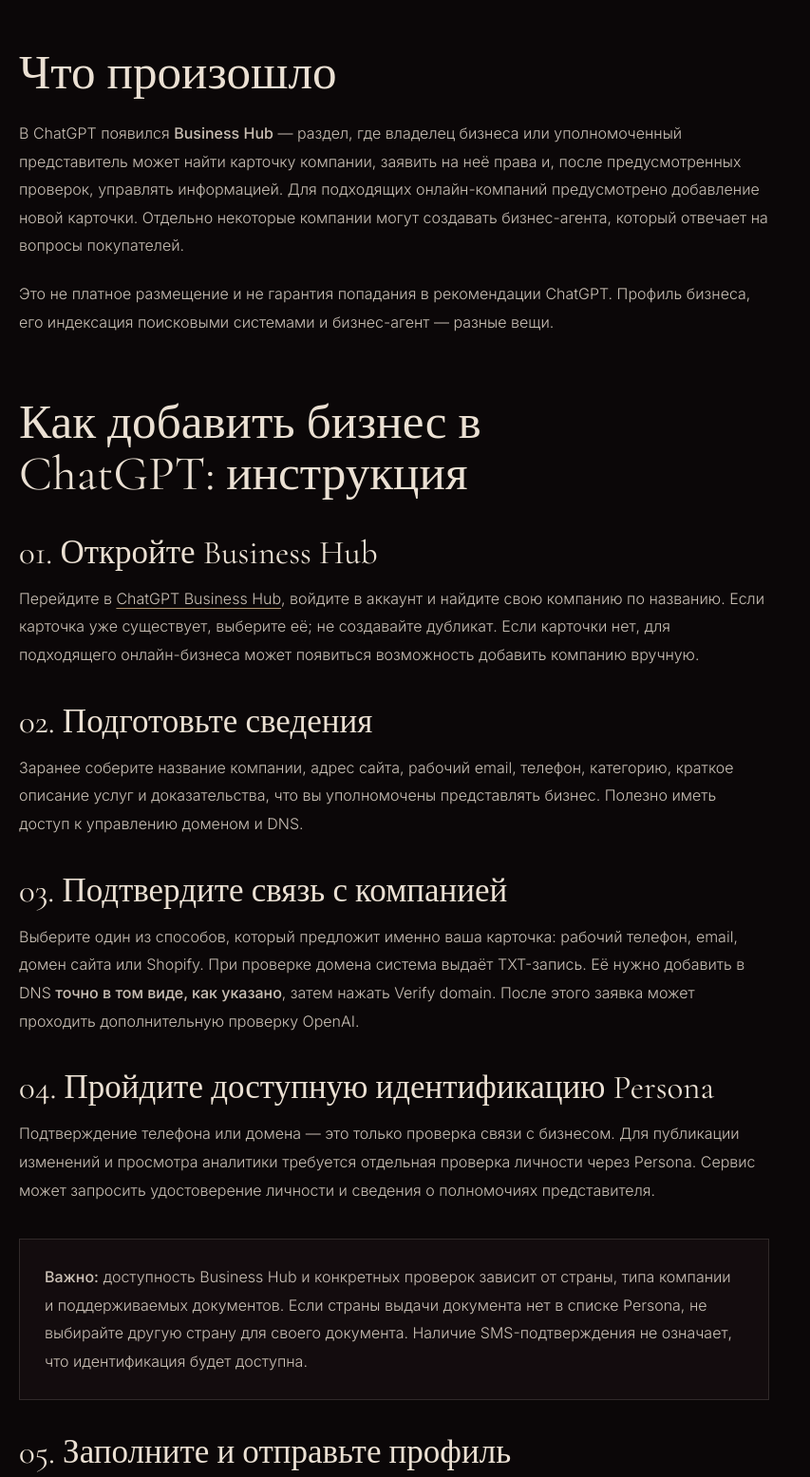
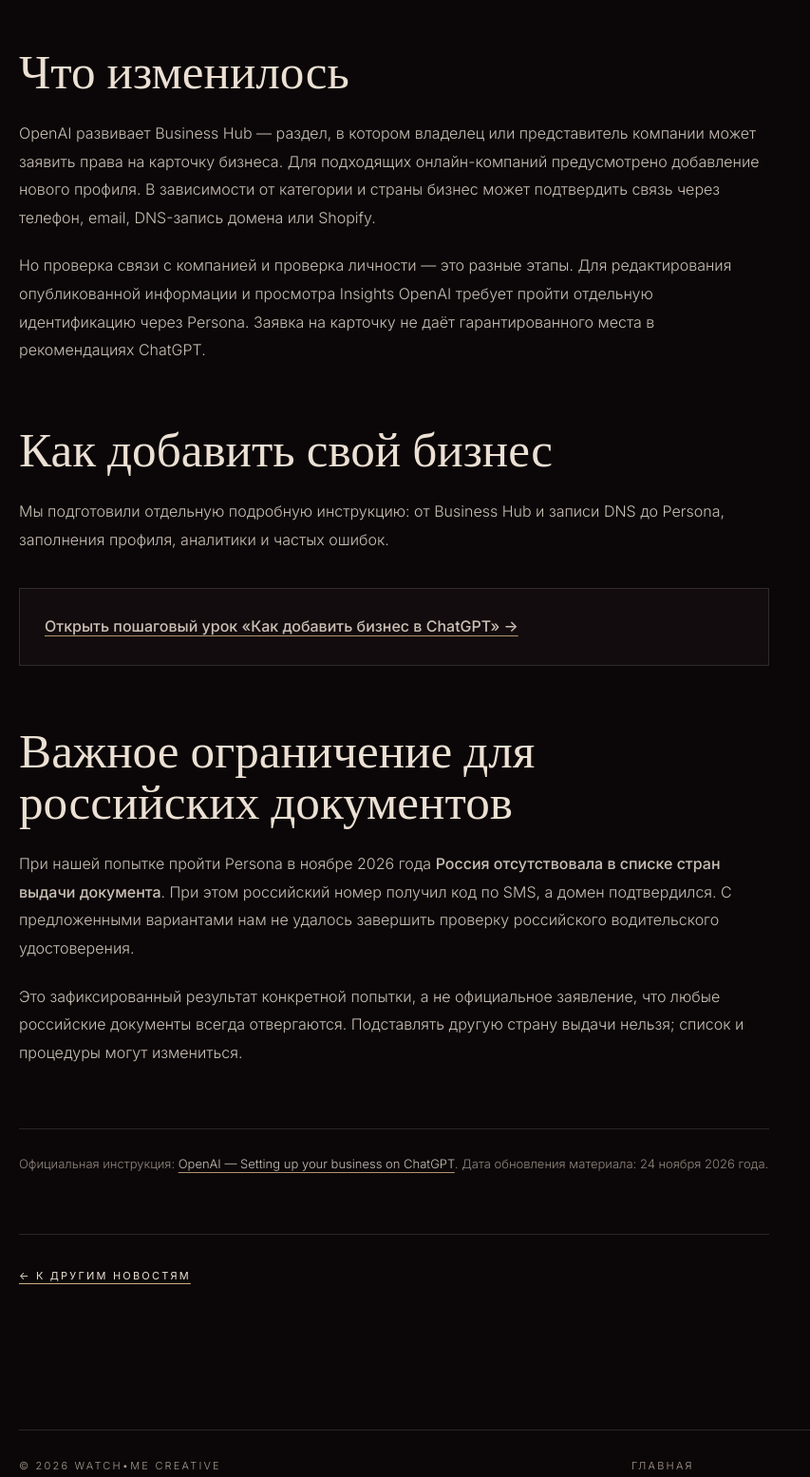
Before and after one commit to lashtafit-hash/lashtafit-hash.github.io, a plain HTML site: page news/business-in-chatgpt/index.html in a window 1280 px wide. Shown: the part 980-2535 px from the top of the page at 95% size, without its empty margins (0-853 px from the left). Drawn offline with nearby package versions, Linux system fonts and the light colour scheme.

Commit message:
Separate Business Hub news from full tutorial; link to detailed guide

```diff
--- a/news/business-in-chatgpt/index.html
+++ b/news/business-in-chatgpt/index.html
@@ -21,27 +21,15 @@
 <p class="news-date">Опубликовано: 24 ноября 2026 · Автор: WATCH•ME CREATIVE</p>
 <p class="news-lede">OpenAI развивает Business Hub: компании могут заявить права на карточку, проверить связь с бизнесом и управлять сведениями после необходимой верификации. Разбираем, что это значит и как пройти доступные этапы.</p>
 
-<h2>Что произошло</h2>
-<p>В ChatGPT появился <strong>Business Hub</strong> — раздел, где владелец бизнеса или уполномоченный представитель может найти карточку компании, заявить на неё права и, после предусмотренных проверок, управлять информацией. Для подходящих онлайн-компаний предусмотрено добавление новой карточки. Отдельно некоторые компании могут создавать бизнес-агента, который отвечает на вопросы покупателей.</p>
-<p>Это не платное размещение и не гарантия попадания в рекомендации ChatGPT. Профиль бизнеса, его индексация поисковыми системами и бизнес-агент — разные вещи.</p>
-<h2>Как добавить бизнес в ChatGPT: инструкция</h2>
-<h3>01. Откройте Business Hub</h3>
-<p>Перейдите в <a href="https://chatgpt.com/business-hub/" target="_blank" rel="noopener noreferrer">ChatGPT Business Hub</a>, войдите в аккаунт и найдите свою компанию по названию. Если карточка уже существует, выберите её; не создавайте дубликат. Если карточки нет, для подходящего онлайн-бизнеса может появиться возможность добавить компанию вручную.</p>
-<h3>02. Подготовьте сведения</h3>
-<p>Заранее соберите название компании, адрес сайта, рабочий email, телефон, категорию, краткое описание услуг и доказательства, что вы уполномочены представлять бизнес. Полезно иметь доступ к управлению доменом и DNS.</p>
-<h3>03. Подтвердите связь с компанией</h3>
-<p>Выберите один из способов, который предложит именно ваша карточка: рабочий телефон, email, домен сайта или Shopify. При проверке домена система выдаёт TXT-запись. Её нужно добавить в DNS <strong>точно в том виде, как указано</strong>, затем нажать Verify domain. После этого заявка может проходить дополнительную проверку OpenAI.</p>
-<h3>04. Пройдите доступную идентификацию Persona</h3>
-<p>Подтверждение телефона или домена — это только проверка связи с бизнесом. Для публикации изменений и просмотра аналитики требуется отдельная проверка личности через Persona. Сервис может запросить удостоверение личности и сведения о полномочиях представителя.</p>
-<div class="news-note"><p><strong>Важно:</strong> доступность Business Hub и конкретных проверок зависит от страны, типа компании и поддерживаемых документов. Если страны выдачи документа нет в списке Persona, не выбирайте другую страну для своего документа. Наличие SMS-подтверждения не означает, что идентификация будет доступна.</p></div>
-<h3>05. Заполните и отправьте профиль</h3>
-<p>После одобрения необходимых проверок заполните доступные поля: название, категорию, сайт, описание бизнеса и, если предлагается, визуальные материалы. Изменения могут проходить модерацию перед публикацией.</p>
-<h3>06. Оценивайте результат</h3>
-<p>После необходимых проверок может стать доступен раздел <strong>Insights</strong>: упоминания, переходы на сайт и темы, в которых появлялась компания. Это агрегированные метрики, а не доступ к чужим разговорам. Сам факт добавления карточки не гарантирует рекомендаций.</p>
-<h2>Что делать, если компанию пока не находят</h2>
-<ul><li>Проверьте, открыт ли сайт поисковым роботам и есть ли у ключевых страниц собственные адреса.</li><li>Добавьте подробную страницу «О нас», реальные кейсы, услуги и контакты.</li><li>Публикуйте практические инструкции на собственном домене, а не только в PDF.</li><li>Проверьте индексацию сайта в Google Search Console: она отделена от верификации Business Hub.</li><li>Не воспринимайте отсутствие рекомендации в одном чате как окончательный результат.</li></ul>
-<h2>Для кого это полезно</h2>
-<p>Для онлайн-сервисов, агентств и небольших компаний, которые хотят управлять сведениями о себе и быть понятнее клиентам. WATCH•ME CREATIVE помогает бизнесу выстраивать цифровое присутствие: сайт, статьи, воронки, AI-контент и автоматизацию.</p>
-<div class="news-source"><p>Официальная документация: <a href="https://help.openai.com/en/articles/20001635-setting-up-your-business-on-chatgpt" target="_blank" rel="noopener noreferrer">OpenAI — Setting up your business on ChatGPT</a>. Доступность функций и процедуры могут обновляться. Статья подготовлена по состоянию на 24 ноября 2026 года.</p></div>
+<h2>Что изменилось</h2>
+<p>OpenAI развивает Business Hub — раздел, в котором владелец или представитель компании может заявить права на карточку бизнеса. Для подходящих онлайн-компаний предусмотрено добавление нового профиля. В зависимости от категории и страны бизнес может подтвердить связь через телефон, email, DNS-запись домена или Shopify.</p>
+<p>Но проверка связи с компанией и проверка личности — это разные этапы. Для редактирования опубликованной информации и просмотра Insights OpenAI требует пройти отдельную идентификацию через Persona. Заявка на карточку не даёт гарантированного места в рекомендациях ChatGPT.</p>
+<h2>Как добавить свой бизнес</h2>
+<p>Мы подготовили отдельную подробную инструкцию: от Business Hub и записи DNS до Persona, заполнения профиля, аналитики и частых ошибок.</p>
+<div class="news-note"><p><strong><a href="/guides/chatgpt-business-profile/">Открыть пошаговый урок «Как добавить бизнес в ChatGPT» →</a></strong></p></div>
+<h2>Важное ограничение для российских документов</h2>
+<p>При нашей попытке пройти Persona в ноябре 2026 года <strong>Россия отсутствовала в списке стран выдачи документа</strong>. При этом российский номер получил код по SMS, а домен подтвердился. С предложенными вариантами нам не удалось завершить проверку российского водительского удостоверения.</p>
+<p>Это зафиксированный результат конкретной попытки, а не официальное заявление, что любые российские документы всегда отвергаются. Подставлять другую страну выдачи нельзя; список и процедуры могут измениться.</p>
+<div class="news-source"><p>Официальная инструкция: <a href="https://help.openai.com/en/articles/20001635-setting-up-your-business-on-chatgpt" target="_blank" rel="noopener noreferrer">OpenAI — Setting up your business on ChatGPT</a>. Дата обновления материала: 24 ноября 2026 года.</p></div>
 <div class="news-more"><a href="/news/">← К другим новостям</a></div>
 </article><footer><span>© 2026 WATCH•ME CREATIVE</span><a href="/">Главная</a><a href="/news/">Новости ИИ</a></footer></main></body></html>
```
